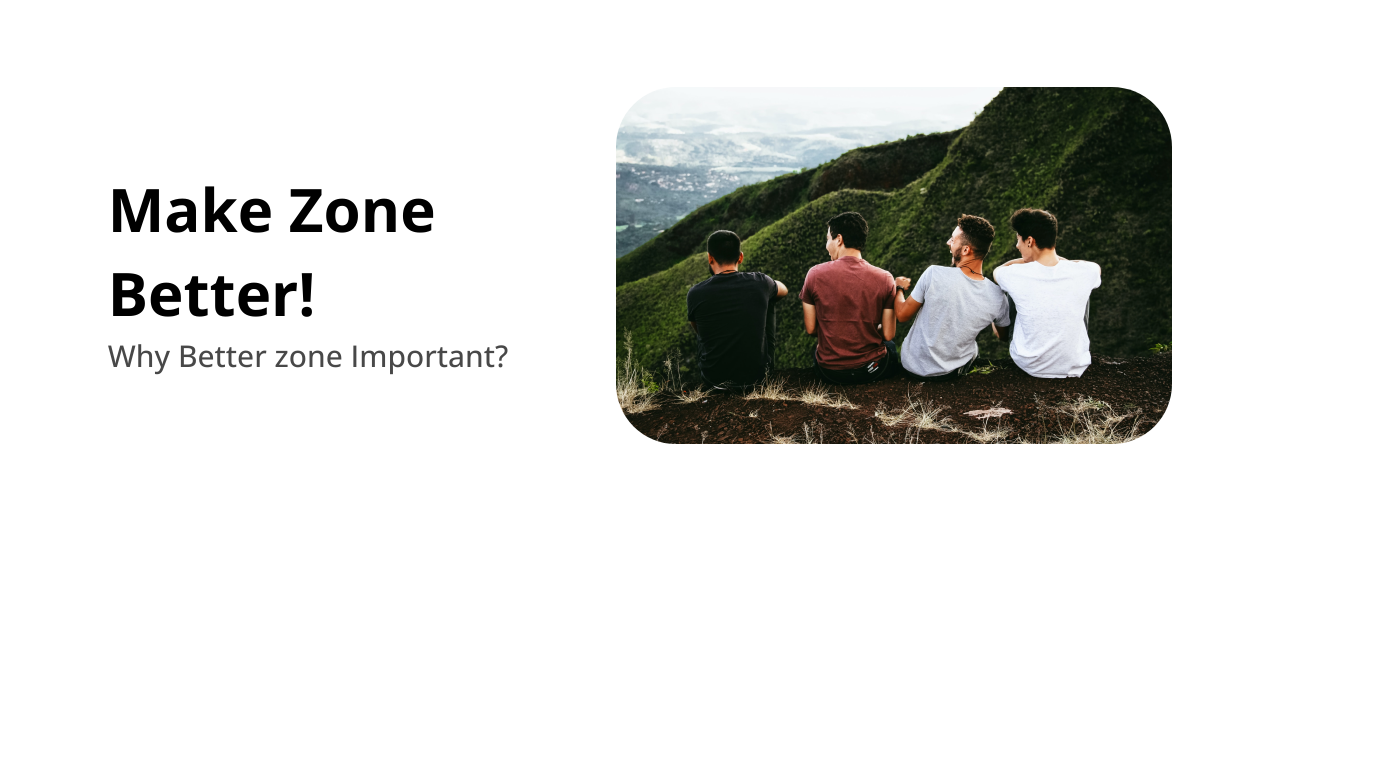
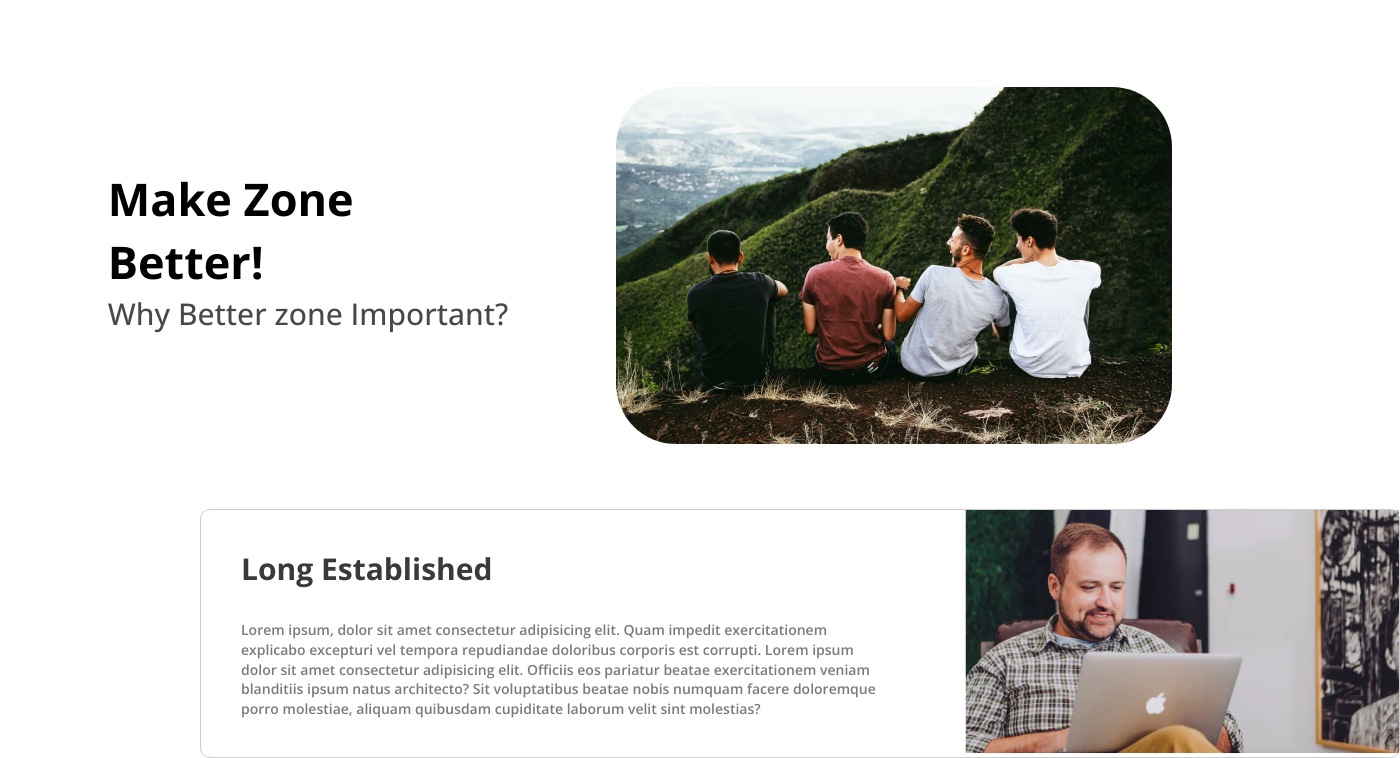
Before and after one commit to Hamzaabro5/Blog-Website, a plain HTML site: page index.html in a window 1280 px wide. Shown: the part 58-816 px from the top of the page, 1400 px wide, since content can reach past the window. Drawn offline with nearby package versions, Linux system fonts and the light colour scheme.

Commit message:
Blog Website

```diff
--- a/index.html
+++ b/index.html
@@ -28,7 +28,8 @@
 
 
     <main>
-       <div class="hero">
+
+       <section class="hero-section">
         <div class="hero-content">
             <h1>Make Zone<br/> Better!</h1>
             <h4>Why Better zone Important?</h4>
@@ -37,7 +38,16 @@
         <div>
             <img class="hero-image"  src="./assets/hero.png" alt="">
         </div>
-       </div>
+       </section>
+
+       <section class="hero-container">
+            <div class="container-content">
+                <h1>Long Established</h1>
+                <p>Lorem ipsum, dolor sit amet consectetur adipisicing elit. Quam impedit exercitationem<br/> explicabo excepturi vel tempora repudiandae doloribus corporis est corrupti. Lorem ipsum<br/> dolor sit amet consectetur adipisicing elit. Officiis eos pariatur beatae exercitationem veniam<br/> blanditiis ipsum natus architecto? Sit voluptatibus beatae nobis numquam facere doloremque<br/> porro molestiae, aliquam quibusdam cupiditate laborum velit sint molestias?</p>
+
+            </div>
+            <div><img src="./assets/long-card.png" alt=""></div>
+       </section>
     </main>
 
 
--- a/style.css
+++ b/style.css
@@ -51,7 +51,7 @@ nav i{
     font-size: 2.5rem;
     margin-right: 5px;
 }
-.hero{
+.hero-section{
     display: flex;
     justify-content: space-evenly;
     margin-top: 80px;
@@ -68,3 +68,26 @@ nav i{
 .hero-image{
     border-radius: 60px;
 }
+.hero-container{
+    width: 150vh;
+    display: flex;
+    place-items: center;
+    justify-content: space-between;
+    margin-top: 60px;
+    border: 1px solid #ccc;
+    margin-left: 200px;
+    border-radius: 10px;
+}
+.container-content{
+    margin-left: 40px;
+}
+.container-content h1{
+    font-size: 3rem;
+    color: #000000c5;
+}
+.container-content p{
+    margin-top: 30px;
+    color: #00000085;
+    font-weight: 600;
+    font-size: 1.4rem;
+}
```
